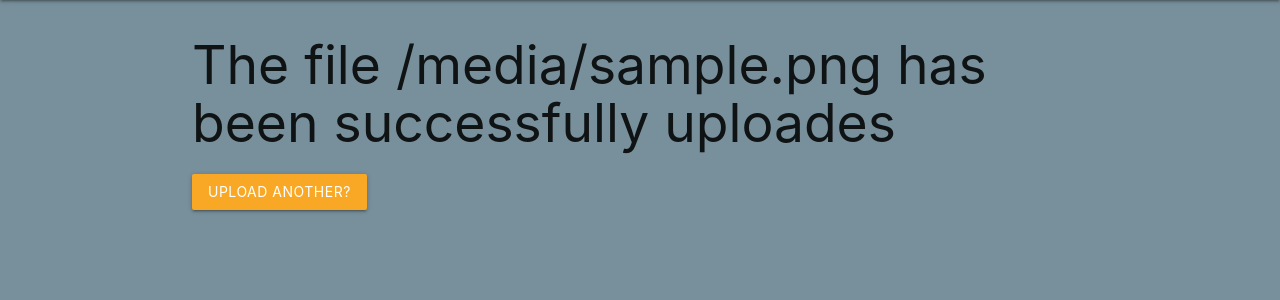
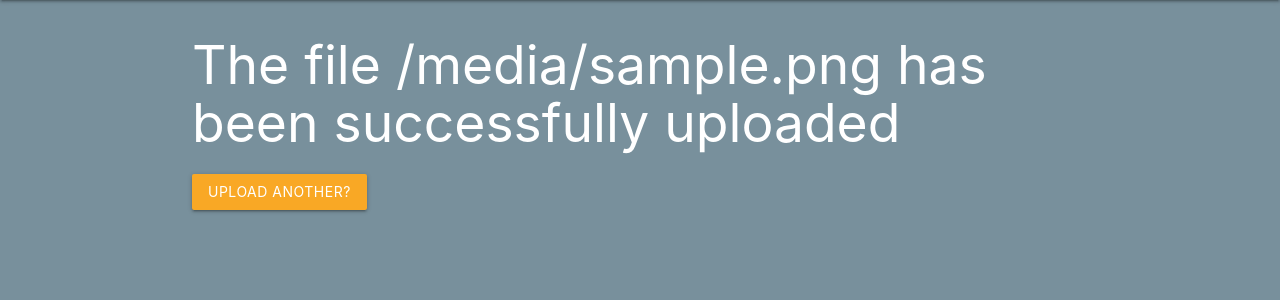
Before and after one commit to jstfoll/NotesApp, a Flask app: template templates/success.html in a window 1280 px wide. Shown: the part 64-364 px from the top of the page. Run offline with Flask 2, Linux system fonts and the light colour scheme; the template is opened without the code that fills it: most values are stand-ins (such as "Sample title", 1, 10 or a date in 2020); some libraries are stand-ins or nearby versions.

Commit message:
Success Page

```diff
--- a/templates/success.html
+++ b/templates/success.html
@@ -2,7 +2,7 @@
 {% block container %}
 
   <title>Success</title>
-  <h2>The file {{file}} has been successfully uploades</h2>
+  <h2 class="white-text text-darken-2 card-title">The file {{file}} has been successfully uploaded</h2>
   <a href="/" class="yellow darken-3 btn">Upload Another?</a>
 
 
```
